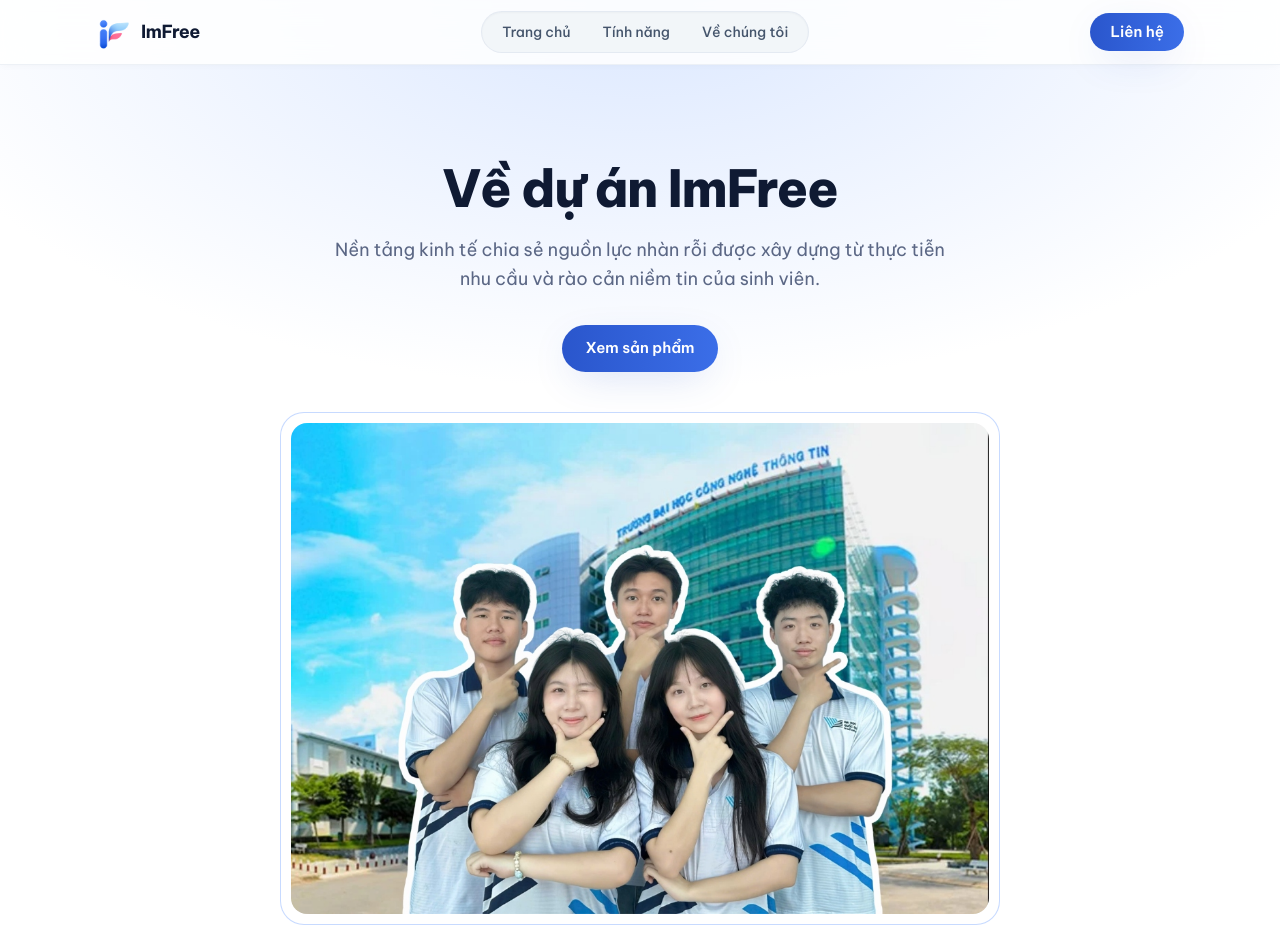
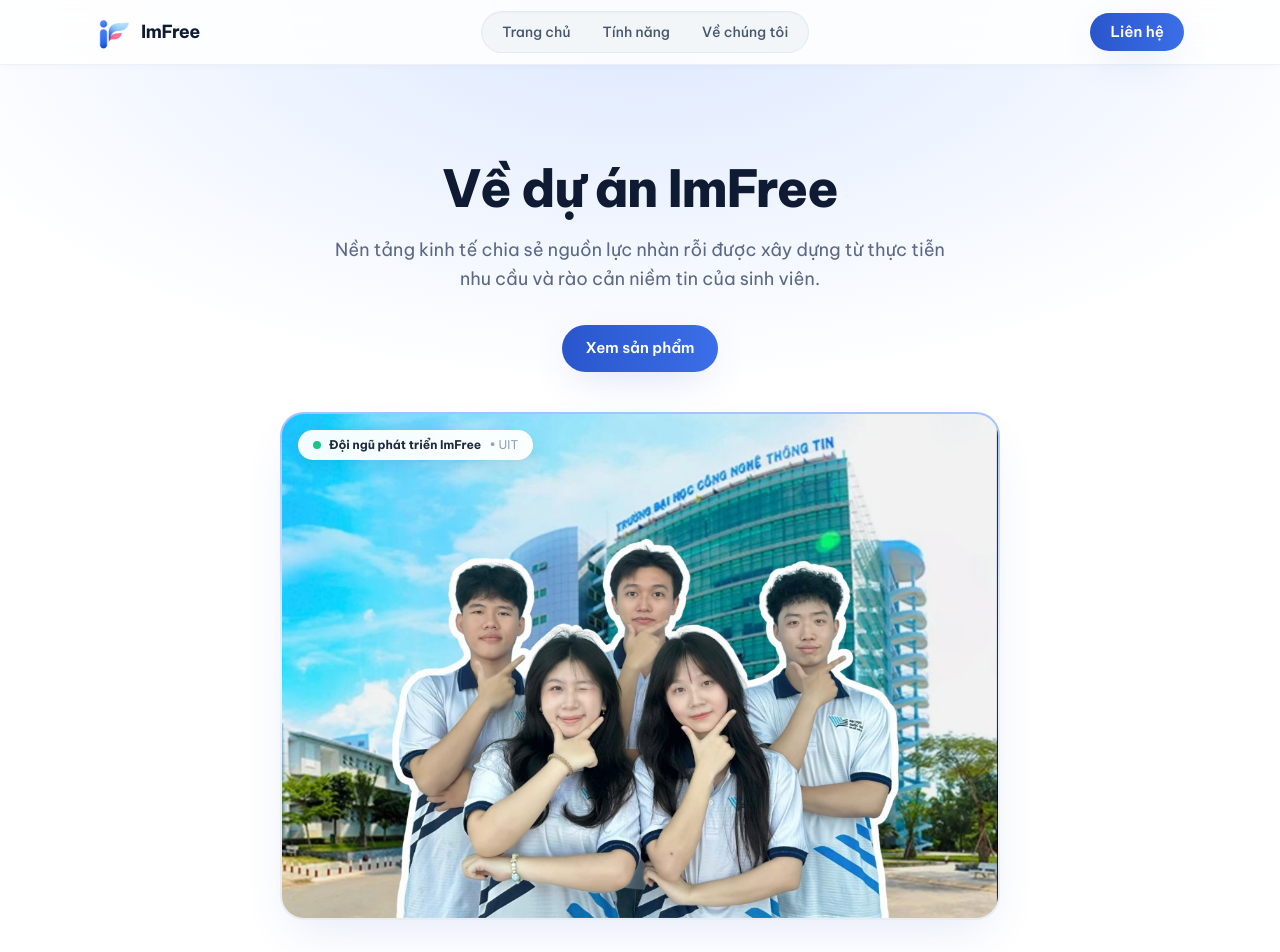
Before and after one commit to phamhuy273/imfree-web, a React (Vite) app: page /about in a window 1280 px wide. Shown: the top 952 px of the page. Built offline with nearby package versions, Linux system fonts and the light colour scheme.

Commit message:
style(about): refine border with sleek hairline gradient and add 'Đội ngũ phát triển ImFree' tag

```diff
--- a/src/pages/About.jsx
+++ b/src/pages/About.jsx
@@ -19,11 +19,19 @@
           </Button>
         </div>
         <div className="container-x mt-8 sm:mt-10">
-          <div className="relative mx-auto max-w-[720px] overflow-hidden rounded-3xl border border-brand-200/80 bg-white p-2 sm:p-2.5 shadow-card">
-            <div className="overflow-hidden rounded-2xl">
+          <div className="relative mx-auto max-w-[720px] p-[2px] rounded-3xl bg-gradient-to-b from-brand-300/80 via-brand-100/50 to-slate-200/80 shadow-[0_20px_50px_-15px_rgba(42,86,204,0.14)]">
+            <div className="relative overflow-hidden rounded-[22px] bg-slate-100">
+              {/* Tag Đội ngũ phát triển ImFree */}
+              <div className="absolute top-3 left-3 sm:top-4 sm:left-4 z-20 flex items-center gap-2 rounded-full bg-white/95 backdrop-blur-md border border-white/80 px-3.5 py-1.5 text-xs text-ink shadow-[0_4px_16px_rgba(0,0,0,0.08)]">
+                <span className="size-2 rounded-full bg-emerald-500 animate-pulse" />
+                <span className="font-bold text-slate-800">Đội ngũ phát triển ImFree</span>
+                <span className="text-slate-400 font-normal hidden sm:inline">• UIT</span>
+              </div>
+
+              {/* Ảnh tự nhiên khuôn viên UIT và 5 thành viên */}
               <img
                 src="/team-uit-campus.jpg"
-                alt="Đội ngũ 5 thành viên UIT sáng lập nền tảng ImFree tại khuôn viên trường"
+                alt="Đội ngũ phát triển ImFree tại khuôn viên trường UIT"
                 className="w-full h-auto object-cover block"
               />
             </div>
```
